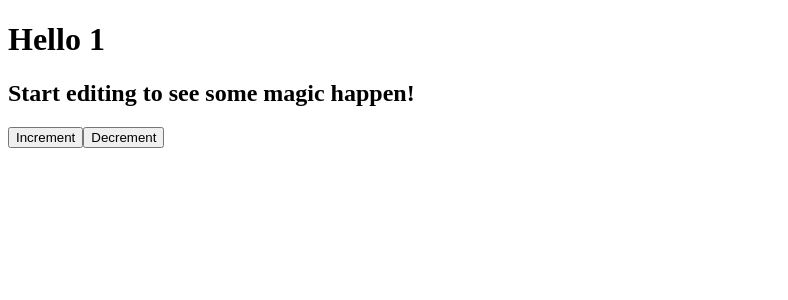
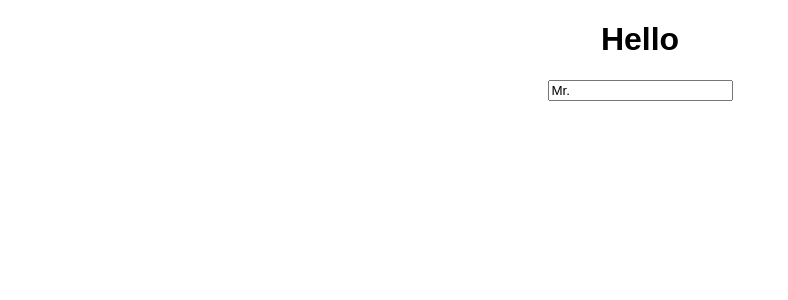
Before and after one commit to baki-zero/React-Hooks, a React (Create React App) app: page / in a window 1280 px wide. Shown: the top 300 px of the page, without its empty margins (0-788 px from the left). Built offline with nearby package versions, Linux system fonts and the light colour scheme.

Commit message:
useInput

```diff
--- a/src/index.js
+++ b/src/index.js
@@ -2,19 +2,33 @@
 //import { createRoot } from "react-dom/client";
 import React, { useState } from "react";
 import ReactDOM from "react-dom";
-//import "./styles.css";
+import "./styles.css";
 //import App from "./App";
 
+const useInput = (initialValue, validator) => {
+  const [value, setValue] = useState(initialValue);
+  const onChange = (event) => {
+    const {
+      target: {value}
+    } = event;
+    let willUpdate = true;
+    if (typeof validator === "function") {
+      willUpdate = validator(value);  //value의 유효성 검사
+    }
+    if (willUpdate) {
+      setValue(value);
+    };
+  };
+  return {value, onChange};
+}
+
 const App = () => {
-  const [item, setItem] = useState(1);
-  const incrementItem = () => setItem(item + 1); //item 값을 가져와 +1
-  const decrementItem = () => setItem(item - 1); //item 값을 가져와 -1
+  const maxLen = value => !value.includes("@"); //@가 포함되지 않으면 업데이트
+  const name = useInput("Mr. ", maxLen);
   return (
     <div className="App">
-      <h1>Hello {item}</h1>
-      <h2>Start editing to see some magic happen!</h2>
-      <button onClick={incrementItem}>Increment</button>
-      <button onClick={decrementItem}>Decrement</button>
+      <h1>Hello</h1>
+      <input placeholder="Name" {...name}></input>
     </div>
   );
 };
--- /dev/null
+++ b/src/styles.css
@@ -0,0 +1,4 @@
+.App {
+    font-family: sans-serif;
+    text-align: center;
+  }
```
Also changed, not shown: src/UseInput/useInput.js (added, +16 -0 lines).
